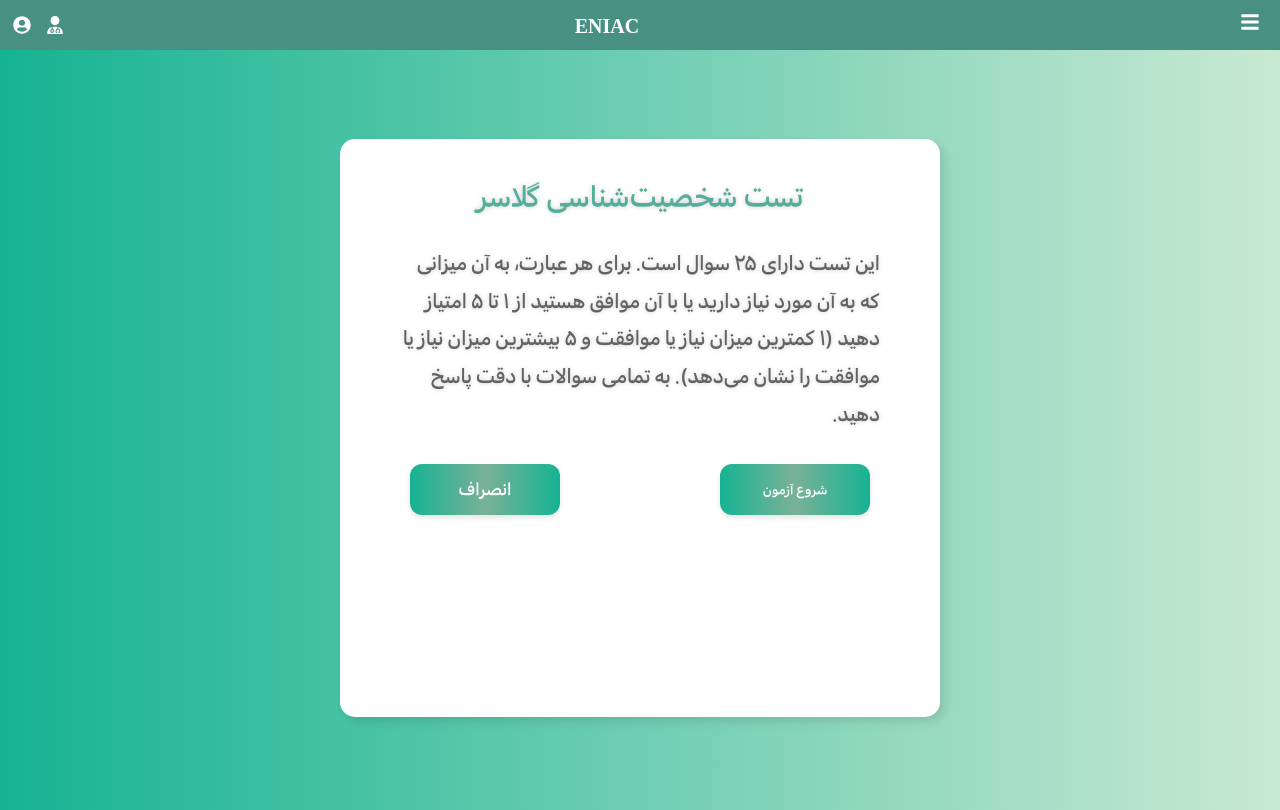
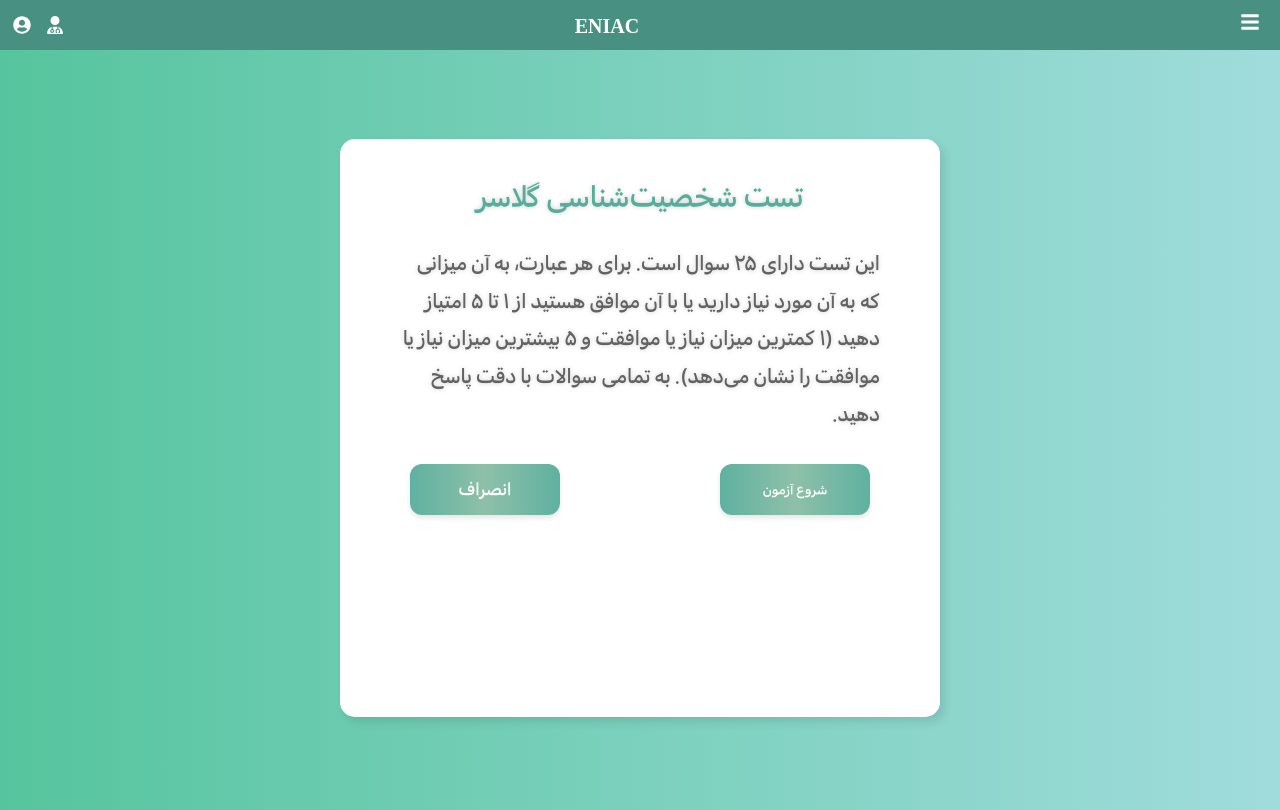
Before and after one commit to ENIAC-ORG/Front-end, a React (Vite) app: page /Glasser in a window 1280 px wide. Built offline with nearby package versions, Linux system fonts and the light colour scheme; a web font is replaced by a local one.

Commit message:
fix(tests): refactor 4

```diff
--- a/src/components/TestPage/TestPage.css
+++ b/src/components/TestPage/TestPage.css
@@ -315,7 +315,7 @@ select:focus {
 }
 
 .Test_section {
-  background-color: #69a68e;
+  background-color: #8dc5b8;
   padding-top: 90px;
   padding-bottom: 90px;
 }
--- a/src/components/Tests_lib/glasser_style.css
+++ b/src/components/Tests_lib/glasser_style.css
@@ -2,7 +2,7 @@
 @import url('https://fonts.googleapis.com/css2?family=Vazir&display=swap');
 .glasser-body {
   direction: rtl;
-  background: -webkit-linear-gradient(left,#15B392, #C9E9D2);
+  background: -webkit-linear-gradient(left,#32b889d2, #a0dcdc);
   color: #413f45;
   display: flex;
   justify-content: center;
@@ -86,7 +86,8 @@
 }
 
 .glasser-quiz-container button {
-  background: -webkit-linear-gradient(left,#15B392, #7ab198, #15B392);
+  background: -webkit-linear-gradient(left,#5fb1a0, #8ec0a9, #5fb1a0);
+
   border-radius: 12px;
   font-size: 18px;
   color: #ffffff;
@@ -101,7 +102,8 @@
 }
 
 .glasser-quiz-container button:hover {
-  background: -webkit-linear-gradient(left, #1f8770, #1f8770, #1f8770);
+  background: -webkit-linear-gradient(left, #368776, #4db39d, #368776);
+
 }
 
 .glasser-quiz-container button:disabled {
--- a/src/components/Tests_lib/mbti_style.css
+++ b/src/components/Tests_lib/mbti_style.css
@@ -2,7 +2,7 @@
 @import url('https://fonts.googleapis.com/css2?family=Vazir&display=swap');
 .mbti-body {
   direction: rtl;
-  background: -webkit-linear-gradient(left,#15B392, #C9E9D2);
+  background: -webkit-linear-gradient(left,#32b889d2, #a0dcdc);
   color: #413f45;
   display: flex;
   justify-content: center;
@@ -78,7 +78,7 @@
 }
 
 .mbti-quiz-container button {
-  background: -webkit-linear-gradient(left,#15B392, #7ab198, #15B392);
+  background: -webkit-linear-gradient(left,#5fb1a0, #8ec0a9, #5fb1a0);
   border-radius: 15px;
   font-size: 20px;
   color: #ffffff;
@@ -93,7 +93,7 @@
 }
 
 .mbti-quiz-container button:hover {
-  background: -webkit-linear-gradient(left, #15B392, #15B392, #15B392);
+  background: -webkit-linear-gradient(left, #368776, #4db39d, #368776);
 }
 
 .mbti-quiz-container button:disabled {
```
